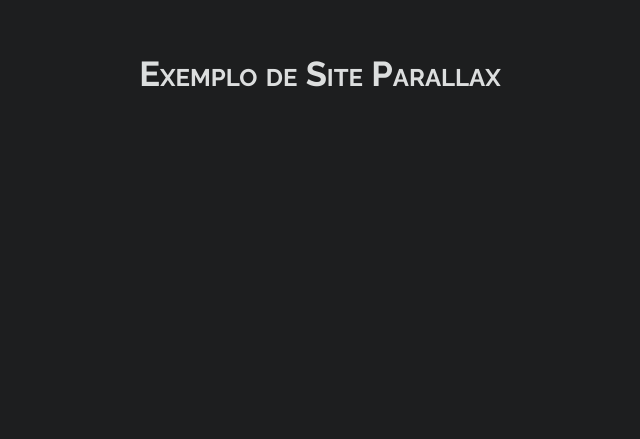
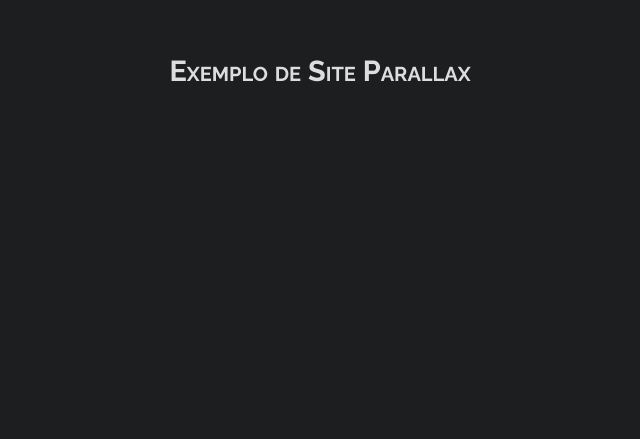
Before and after one commit to Thiagocavagna/projeto-parallax, a plain HTML site: page index.html in a window 1280 px wide. Shown: the part 361-800 px from the top of the page, without its empty margins (320-960 px from the left). Drawn offline with Linux system fonts and the light colour scheme.

Commit message:
add parâmetro clamp

```diff
--- a/estilos/style.css
+++ b/estilos/style.css
@@ -94,10 +94,9 @@ section.principal {
 
 section.principal > h1 {
     background-color: rgba(0, 0, 0, 0.63);
-    font-size: 2.7vw;
+    font-size: clamp(1.2em, 1em + 1vw, 2em);
     padding: 15px;
-    width: 30vw;
+    width: clamp(12em, 1em + 1vw, 2em);
     margin: auto;
     color: white;
-
 }
```
